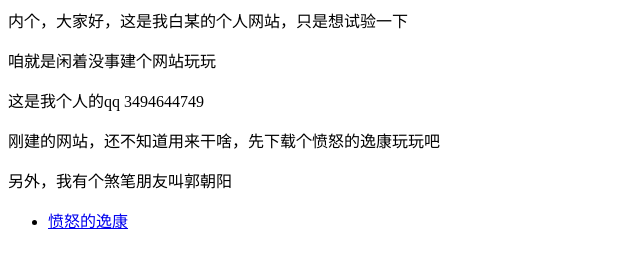
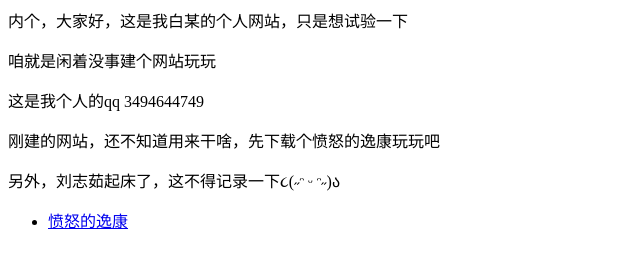
Before and after one commit to xiaobai54321/xiaobai54321.github.io, a plain HTML site: page index.html in a window 1280 px wide. Shown: the whole page, without its empty margins (0-640 px from the left). Drawn offline with Linux system fonts and the light colour scheme.

Commit message:
Update index.html

```diff
--- a/index.html
+++ b/index.html
@@ -2,7 +2,7 @@
 <p>咱就是闲着没事建个网站玩玩</p>
 <P>这是我个人的qq 3494644749</P>
 <p>刚建的网站，还不知道用来干啥，先下载个愤怒的逸康玩玩吧</p>
-<p>另外，我有个煞笔朋友叫郭朝阳</p>
+<p>另外，刘志茹起床了，这不得记录一下૮(˶ᵔ ᵕ ᵔ˶)ა</p>
 
 <ul>
   <li> <a href="https://wwnx.lanzoue.com/ixtQk0h00z4h">愤怒的逸康</a> </li>
```
